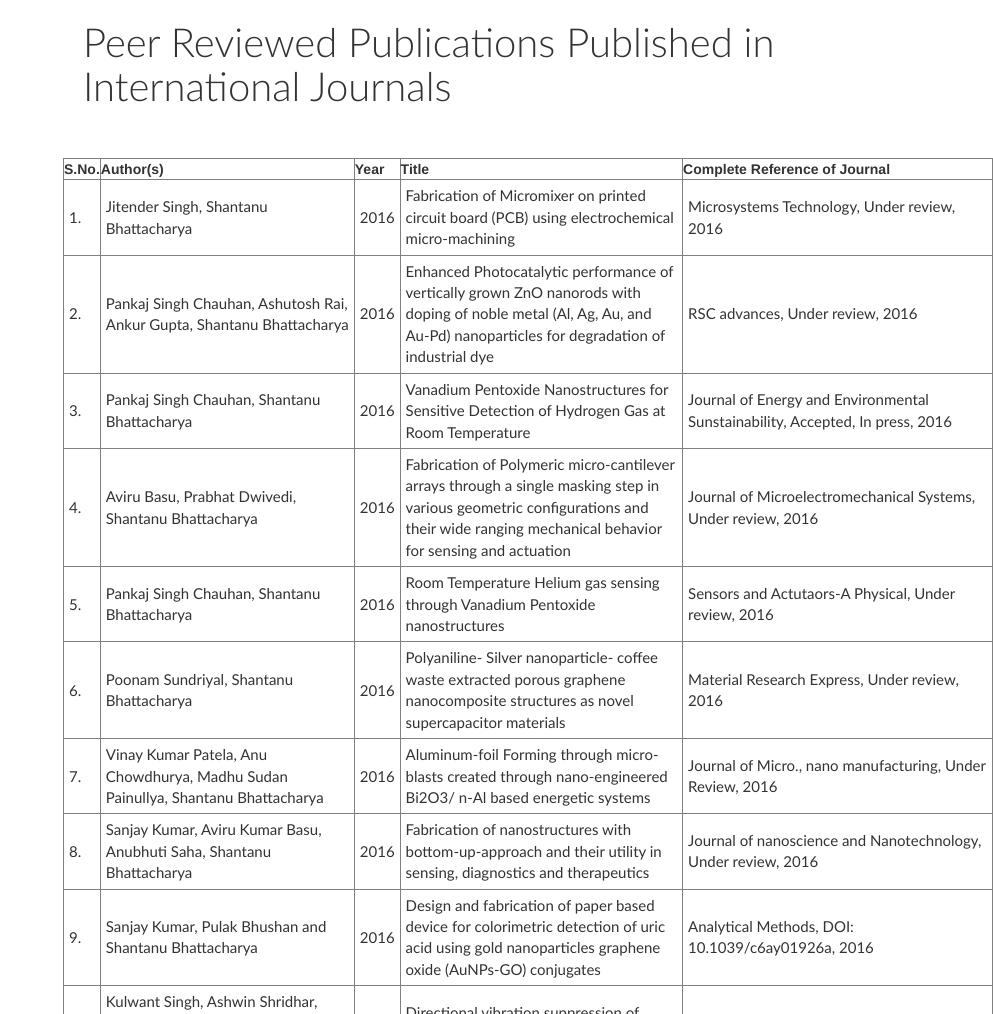
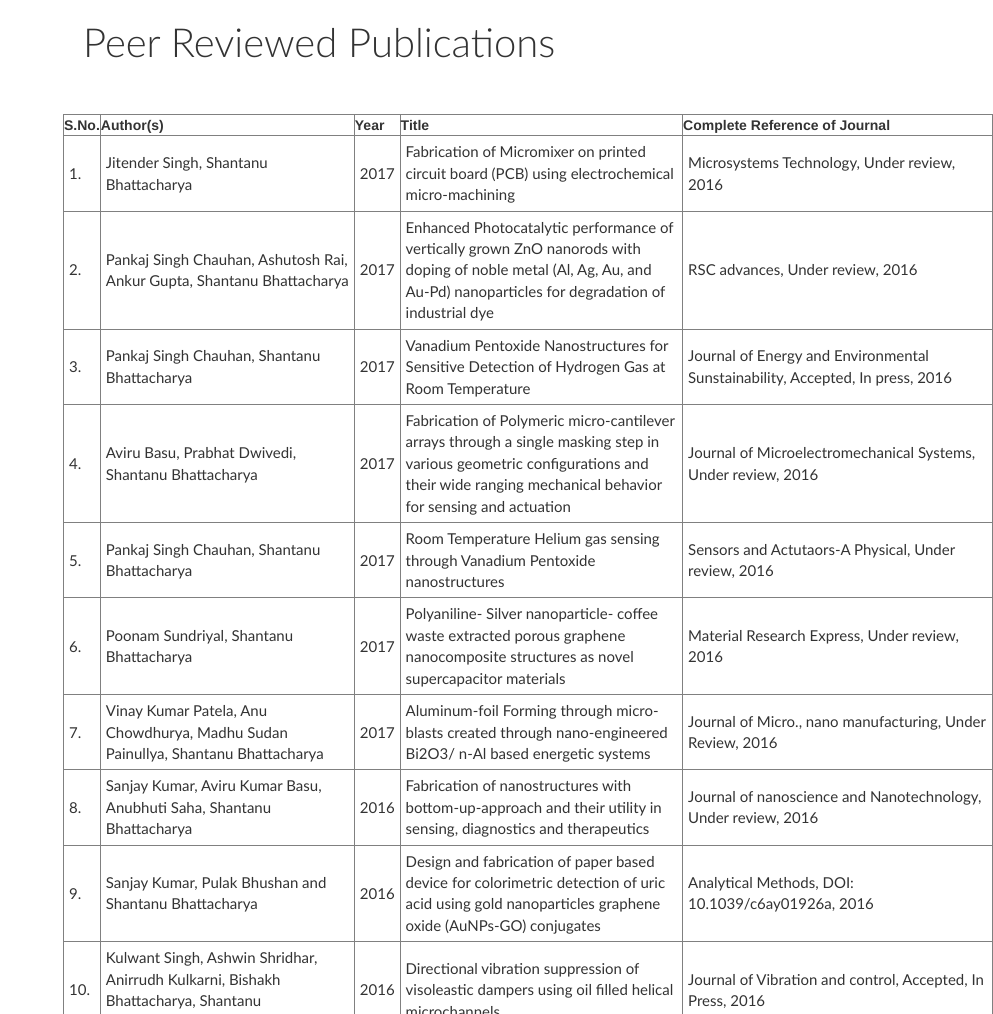
Before and after one commit to rithvikp1998/sbsw, a plain HTML site: page publications.html in a window 1280 px wide. Shown: the part 1140-2154 px from the top of the page, without its empty margins (287-1280 px from the left). Drawn offline with Linux system fonts and the light colour scheme.

Commit message:
Final Commit

```diff
--- a/publications.html
+++ b/publications.html
@@ -67,7 +67,7 @@ Kanpur, (Completed, Sept.-2015)</li>
 (Completed, September-2016)</li>
  			</ul>
 
- 			<h3 class="main_heading" style="margin-top: 50px; margin-bottom: 50px;">Peer Reviewed Publications Published in International Journals</h3>
+ 			<h3 class="main_heading" style="margin-top: 50px; margin-bottom: 50px;">Peer Reviewed Publications</h3>
 			<table border="1" align="center">
 				<tr>
 					<th>S.No.</th>
@@ -82,49 +82,49 @@ Kanpur, (Completed, Sept.-2015)</li>
 				<tr>
 					<td>1.</td>
 					<td>Jitender Singh, Shantanu Bhattacharya </td>
-					<td>2016</td>
+					<td>2017</td>
 					<td>Fabrication of Micromixer on printed circuit board (PCB) using electrochemical micro-machining</td>
 					<td>Microsystems Technology, Under review, 2016</td>
 				</tr>
 				<tr>
 					<td>2.</td>
 					<td>Pankaj Singh Chauhan, Ashutosh Rai, Ankur Gupta, Shantanu Bhattacharya</td>
-					<td>2016</td>
+					<td>2017</td>
 					<td>Enhanced Photocatalytic performance of vertically grown ZnO nanorods with doping of noble metal (Al, Ag, Au, and Au-Pd) nanoparticles for degradation of industrial dye</td>
 					<td>RSC advances, Under review, 2016</td>
 				</tr>
 				<tr>
 					<td>3.</td>
 					<td>Pankaj Singh Chauhan, Shantanu Bhattacharya</td>
-					<td>2016</td>
+					<td>2017</td>
 					<td>Vanadium Pentoxide Nanostructures for Sensitive Detection of Hydrogen Gas at Room Temperature</td>
 					<td>Journal of Energy and Environmental Sunstainability, Accepted, In press, 2016</td>
 				</tr>
 				<tr>
 					<td>4.</td>
 					<td>Aviru Basu, Prabhat Dwivedi, Shantanu Bhattacharya </td>
-					<td>2016</td>
+					<td>2017</td>
 					<td>Fabrication of Polymeric micro-cantilever arrays through a single masking step in various geometric configurations and their wide ranging mechanical behavior for sensing and actuation</td>
 					<td>Journal of Microelectromechanical Systems, Under review, 2016</td>
 				</tr>
 				<tr>
 					<td>5.</td>
 					<td>Pankaj Singh Chauhan, Shantanu Bhattacharya</td>
-					<td>2016</td>
+					<td>2017</td>
 					<td>Room Temperature Helium gas sensing through Vanadium Pentoxide nanostructures</td>
 					<td>Sensors and Actutaors-A Physical, Under review, 2016</td>
 				</tr>
 				<tr>
 					<td>6.</td>
 					<td>Poonam Sundriyal, Shantanu Bhattacharya</td>
-					<td>2016</td>
+					<td>2017</td>
 					<td>Polyaniline- Silver nanoparticle- coffee waste extracted porous graphene nanocomposite structures as novel supercapacitor materials</td>
 					<td>Material Research Express, Under review, 2016</td>
 				</tr>
 				<tr>
 					<td>7.</td>
 					<td>Vinay Kumar Patela, Anu Chowdhurya, Madhu Sudan Painullya, Shantanu Bhattacharya</td>
-					<td>2016</td>
+					<td>2017</td>
 					<td>Aluminum-foil Forming through micro-blasts created through nano-engineered Bi2O3/ n-Al based energetic systems</td>
 					<td>Journal of Micro., nano manufacturing, Under Review, 2016</td>
 				</tr>
```
